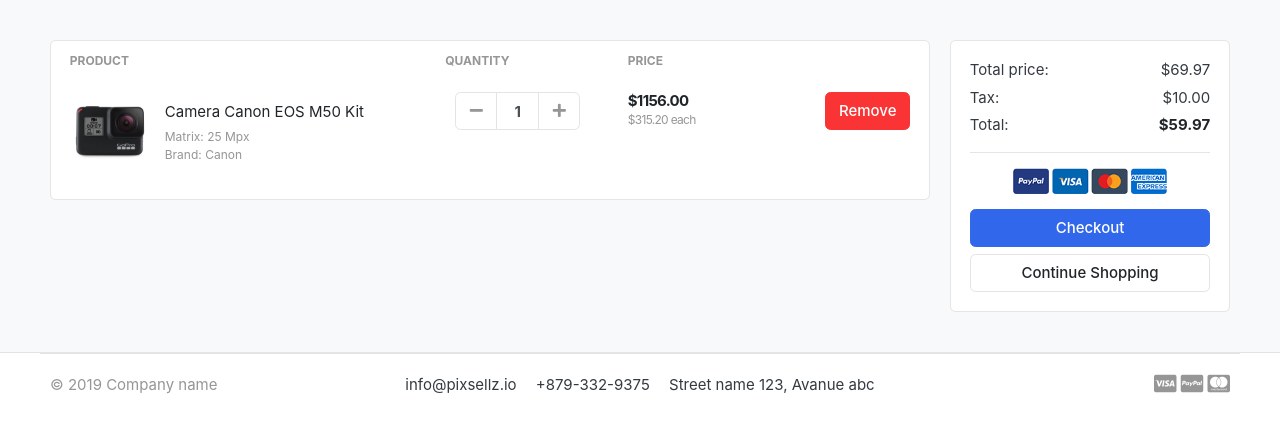
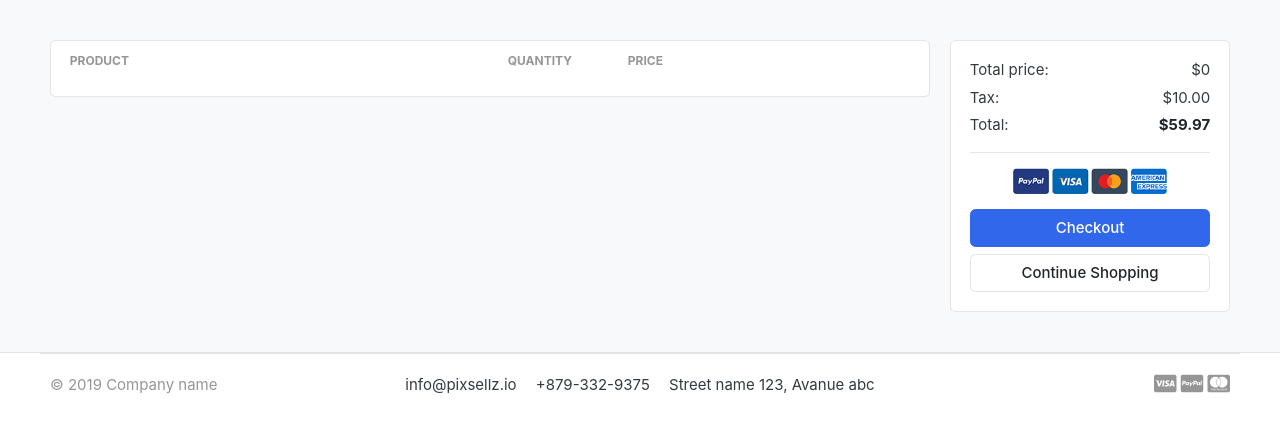
Before and after one commit to IvanBondarenkoIT/GreatCartDjango, a Django app: page /cart/ in a window 1280 px wide. Shown: the part 118-542 px from the top of the page. Run offline with Django 5.2, Linux system fonts and the light colour scheme; tables that the repository leaves empty hold one stand-in row (values such as "Sample post"); lists and menus that the app fills with data are empty; some libraries are stand-ins or nearby versions; some web fonts are replaced.

Commit message:
added: cart template update

```diff
--- a/carts/models.py
+++ b/carts/models.py
@@ -18,5 +18,8 @@
     quantity = models.IntegerField()
     is_active = models.BooleanField(default=True)
 
+    def sub_total(self):
+        return self.product.price * self.quantity
+
     def __str__(self):
         return self.product
--- a/carts/views.py
+++ b/carts/views.py
@@ -35,5 +35,19 @@
     return redirect("cart")
 
 
-def cart(request):
-    return render(request, "store/cart.html")
+def cart(request, total=0, quantity=0, cart_items=None):
+    try:
+        _cart = Cart.objects.get(cart_id=_cart_id(request))
+        cart_items = CartItem.objects.filter(cart=_cart, is_active=True)
+        for cart_item in cart_items:
+            total += cart_item.quantity * cart_item.product.price
+            quantity += cart_item.quantity
+    except Cart.DoesNotExist:
+        pass
+
+    context = {
+        'total': total,
+        'quantity': quantity,
+        'cart_items': cart_items,
+    }
+    return render(request, "store/cart.html", context=context)
--- a/templates/store/cart.html
+++ b/templates/store/cart.html
@@ -21,12 +21,13 @@
 </tr>
 </thead>
 <tbody>
+{% for cart_item in cart_items %}
 <tr>
 	<td>
 		<figure class="itemside align-items-center">
-			<div class="aside"><img src="{% static './images/items/11.jpg' %}" class="img-sm"></div>
+			<div class="aside"><img src="{{ cart_item.product.image.url }}" class="img-sm"></div>
 			<figcaption class="info">
-				<a href="#" class="title text-dark">Camera Canon EOS M50 Kit</a>
+				<a href="#" class="title text-dark">{{ cart_item.product.product_name }}</a>
 				<p class="text-muted small">Matrix: 25 Mpx <br> Brand: Canon</p>
 			</figcaption>
 		</figure>
@@ -38,24 +39,24 @@
 							<div class="input-group-prepend">
 							<button class="btn btn-light" type="button" id="button-plus"> <i class="fa fa-minus"></i> </button>
 							</div>
-							<input type="text" class="form-control"  value="1">
+							<input type="text" class="form-control"  value="{{ cart_item.quantity }}">
 							<div class="input-group-append">
-							<button class="btn btn-light" type="button" id="button-minus"> <i class="fa fa-plus"></i> </button>
+							<a href="{% url 'add_cart' cart_item.product.id %}" class="btn btn-light" type="button" id="button-minus"> <i class="fa fa-plus"></i> </a>
 							</div>
 						</div> <!-- input-group.// -->
 					</div> <!-- col.// -->
 	</td>
 	<td>
 		<div class="price-wrap">
-			<var class="price">$1156.00</var>
-			<small class="text-muted"> $315.20 each </small>
+			<var class="price">${{ cart_item.sub_total }}</var>
+			<small class="text-muted"> ${{ cart_item.product.price }} each </small>
 		</div> <!-- price-wrap .// -->
 	</td>
 	<td class="text-right">
 	<a href="" class="btn btn-danger"> Remove</a>
 	</td>
 </tr>
-
+{% endfor %}
 </tbody>
 </table>
 </div> <!-- card.// -->
@@ -67,7 +68,7 @@
 		<div class="card-body">
 			<dl class="dlist-align">
 			  <dt>Total price:</dt>
-			  <dd class="text-right">$69.97</dd>
+			  <dd class="text-right">${{ total }}</dd>
 			</dl>
 			<dl class="dlist-align">
 			  <dt>Tax:</dt>
```
Also changed, not shown: store/models.py (line endings or trailing spaces).
